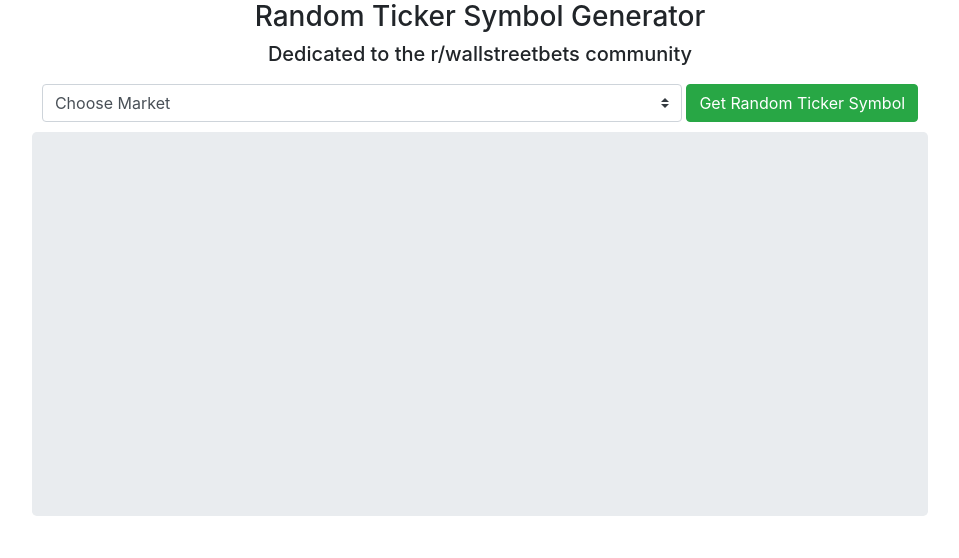
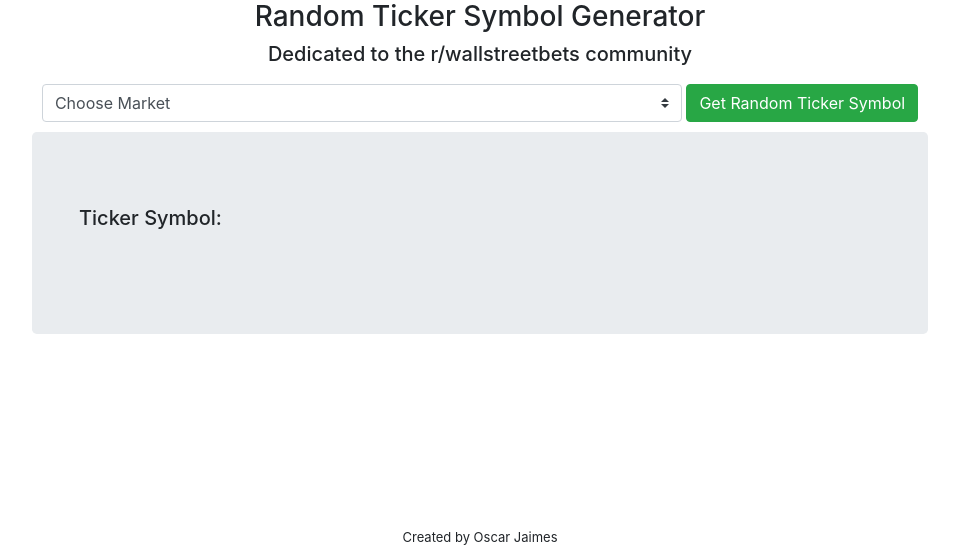
Before and after one commit to oscj/rand-stock, a Flask app: page / in a window 1280 px wide. Shown: the part 242-800 px from the top of the page, without its empty margins (160-1119 px from the left). Run offline with Flask 2, Linux system fonts and the light colour scheme; some libraries are stand-ins or nearby versions.

Commit message:
got ticker symbol to show in UI

```diff
--- a/static/css/main.css
+++ b/static/css/main.css
@@ -25,5 +25,22 @@ body {
 #results {
     width: 70%;
     margin: 0 auto;
-    min-height: 30vw;
 }
+
+#loading {
+    display: none;
+    margin-left: auto;
+    margin-right: auto;
+    width: 5rem;
+    height: 5rem;
+}
+
+#footer {
+    text-align: center;
+    font-size: 13px;
+    position: fixed;
+    left: 0px;
+    bottom: 0px;
+    height: 30px;
+    width: 100%;
+}
--- a/static/js/main.js
+++ b/static/js/main.js
@@ -10,15 +10,19 @@ $(document).ready(function () {
     $("#generate-random").on("click", function () {
         let market = document.getElementById('market-select').value;
         if (market == "") {
-            alert('Invalid market choice.\nPlease choose one of the markets listed.')
+            swal('Invalid market choice.\nPlease choose one of the markets listed')
         } else {
+            document.getElementById('loading').style.display = "block";
+
             $.ajax({
                 url: `../../${market}`,
                 error: function () {
-                    alert("Error generating ticker symbol");
+                    swal("Error generating ticker symbol");
                 },
                 success: function (data) {
+                    document.getElementById('loading').style.display = "none";
                     console.log(data);
+                    populateResultsSection(data);
                 },
                 type: 'GET'
             });
@@ -28,5 +32,5 @@ $(document).ready(function () {
 
 
 function populateResultsSection(tickerSymbol) {
-
+    document.getElementById('ticker-symbol').innerHTML = tickerSymbol;
 }
--- a/templates/main.html
+++ b/templates/main.html
@@ -37,14 +37,33 @@
     <div class='row'>
         <div class='col-md-12'>
             <div class="jumbotron text-center" id='results'>
-
+                <div class='container'>
+                    <div class="row">
+                        <div class="col-lg" style='text-align: left'>
+                            <h5>Ticker Symbol: </h5>
+                            <br>
+                            <h1 id='ticker-symbol'></h1>
+                        </div>
+                        <div class="row">
+                            <div class="spinner-border text-success" role="status" id='loading'>
+                                <span class="sr-only">Loading...</span>
+                            </div>
+                        </div>
+                        <div class="col-lg">
+                           <div id='graph'></div>
+                        </div>
+                    </div>
+                </div>
             </div>
         </div>
-    </div>
-    <!-- JavaScript imports-->
-    <script src="https://ajax.googleapis.com/ajax/libs/jquery/3.5.1/jquery.min.js"></script>
-    <scipt src='https://stackpath.bootstrapcdn.com/bootstrap/4.5.2/js/bootstrap.min.js'></scipt>
-    <script src="{{url_for('static', filename='js/main.js')}}"></script>
+        <!-- JavaScript-->
+        <script src="https://ajax.googleapis.com/ajax/libs/jquery/3.5.1/jquery.min.js"></script>
+        <scipt src='https://stackpath.bootstrapcdn.com/bootstrap/4.5.2/js/bootstrap.min.js'></scipt>
+        <script src="https://unpkg.com/sweetalert/dist/sweetalert.min.js"></script>
+        <script src="{{url_for('static', filename='js/main.js')}}"></script>
+        <footer id='footer'>
+            <p>Created by Oscar Jaimes</p>
+        </footer>
 </body>
 
 </html>
```
